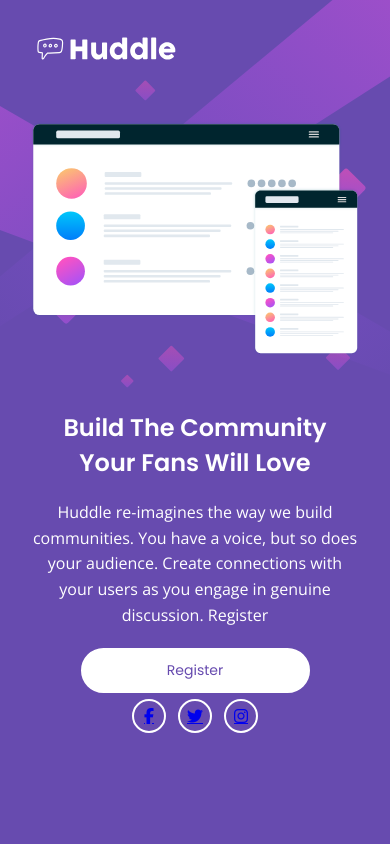
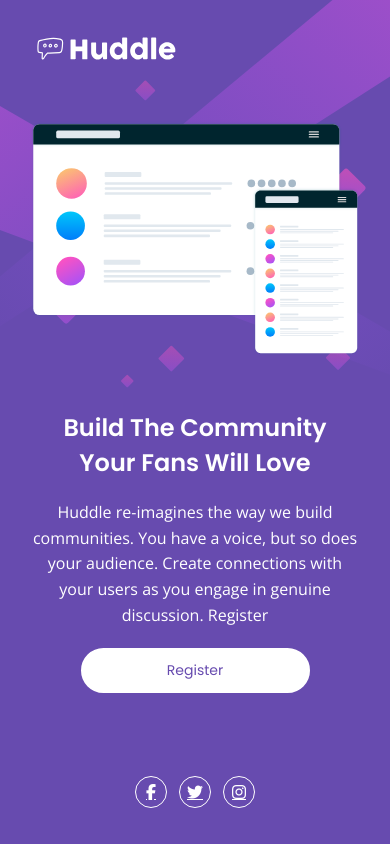
Before and after one commit to JS-GitRepo/Huddle-Flexbox-Exercise-Desktop-Mobile-, a plain HTML site: page huddle-landing-page-with-single-introductory-section-master/index.html in a window 390 px wide. Drawn offline with nearby package versions, Linux system fonts and the light colour scheme.

Commit message:
fixed mobile; made icon links white and made border fill view height via box-sizing: border-box and height: 100vh

```diff
--- a/huddle-landing-page-with-single-introductory-section-master/style.css
+++ b/huddle-landing-page-with-single-introductory-section-master/style.css
@@ -15,7 +15,8 @@ body {
     display: flex;
     flex-direction: column;
     padding: 30px;
-    height: 100%;
+    height: 100vh;
+    box-sizing: border-box;
 }
 
 h1,a {
@@ -108,14 +109,21 @@ footer ul li {
 footer a {
     height: 30px;
     width: 30px;
-    border: 2px solid white;
+    border: 1px solid white;
     border-radius: 50%;
-    fill: white;
+    color: white;
     display:flex;
     justify-content: center;
-    align-items:center;
+    align-items: center;
+    margin-top: auto;
 }
 
 footer svg {
 
 }
+
+/* Media */
+
+@media only screen and (min-width: 768px) {
+
+}
```
